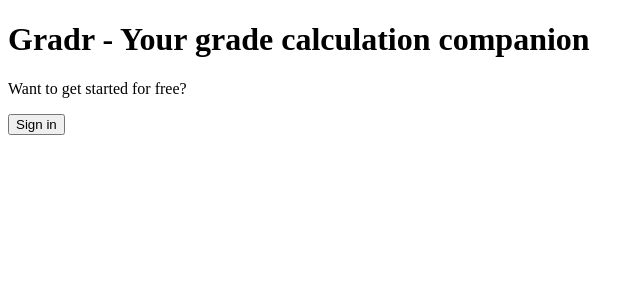
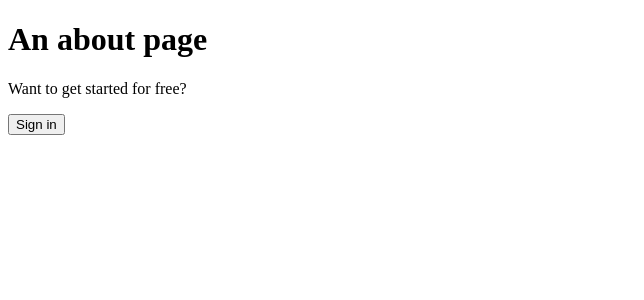
Before and after one commit to GrifTheDev/gradr, a SvelteKit app: page /about in a window 1280 px wide. Shown: the top 300 px of the page, without its empty margins (0-644 px from the left). Built offline with nearby package versions, Linux system fonts and the light colour scheme.

Commit message:
Update +page.svelte

```diff
--- a/src/routes/about/+page.svelte
+++ b/src/routes/about/+page.svelte
@@ -7,6 +7,6 @@
 </script>
 
 
-<h1>Gradr - Your grade calculation companion</h1>
+<h1>An about page</h1>
 <p>Want to get started for free?</p>
 <button on:click={goToLogin}>Sign in</button>
```
